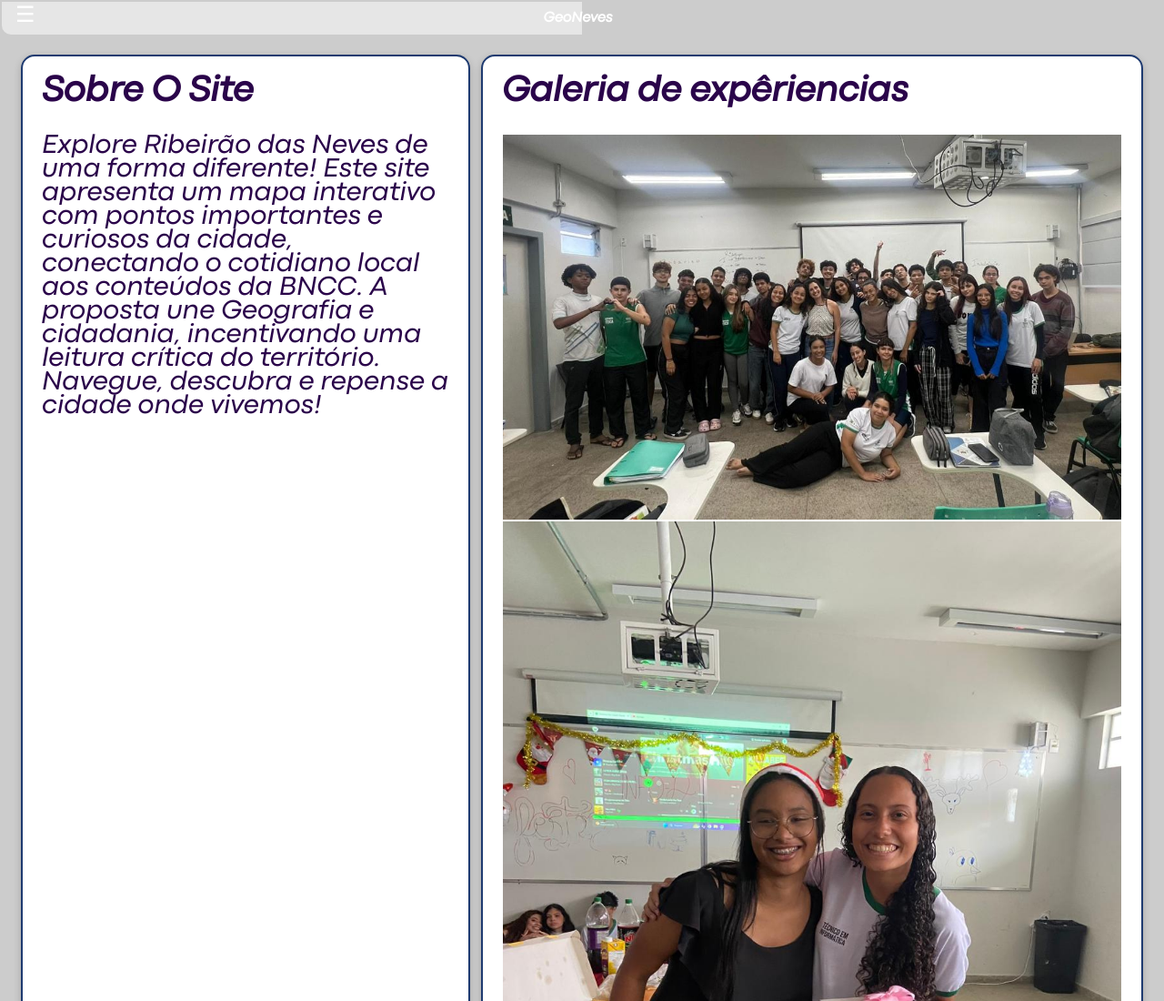
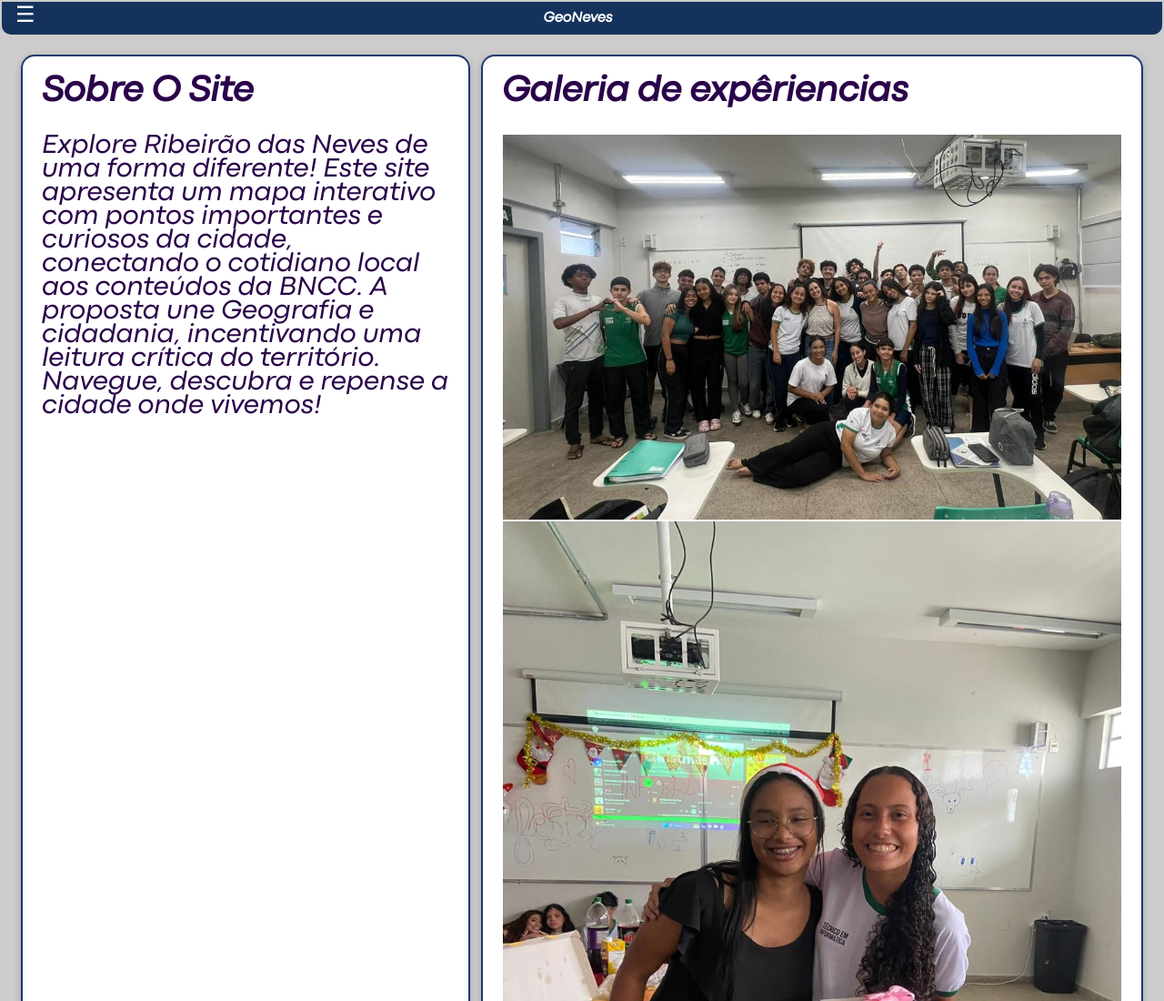
Before and after one commit to PedroBTV/GeoNeves, a plain HTML site: page sobrenos.html in a window 1280 px wide. Shown: the top 1100 px of the page at 91% size. Drawn offline with Linux system fonts and the light colour scheme.

Commit message:
Update estilo.css

```diff
--- a/estilo.css
+++ b/estilo.css
@@ -19,22 +19,11 @@ body {
 }
 
 .menu-principal {
-  background-color: #1e3a70;
+  background-color: #15325c;
   padding: 10px 0;
   border-bottom-right-radius: 10px;
   border-bottom-left-radius: 10px;
-  background: linear-gradient(to right, #e6e6e6 50%, #cccccc 50%)
 }
-.menu-principal {
-  background-color: #1e3a70;
-  padding: 10px 0;
-  background: linear-gradient(to right, #e6e6e6 50%, #cccccc 50%)
-}
-.menu-principal {
-  background-color: #1e3a70;
-  padding: 10px 0;
-}
-
 .menu-principal ul {
   list-style: none;
   display: flex;
@@ -265,6 +254,14 @@ body {
   font-size: 13px;
   margin-top: 10px;
 }
+.quadro-esquerda,
+.quadro-direita {
+  width: 100%;
+}
+.fonte60 {
+font-size: 40px;
+}
+
 @media (max-width: 768px) {
   .container-baixo {
     flex-direction: column;
@@ -307,11 +304,3 @@ body {
   z-index: 1;
   left: -14px;
 }
-
-.quadro-esquerda,
-.quadro-direita {
-  width: 100%;
-}
-.fonte60 {
-font-size: 40px;
-}
```
